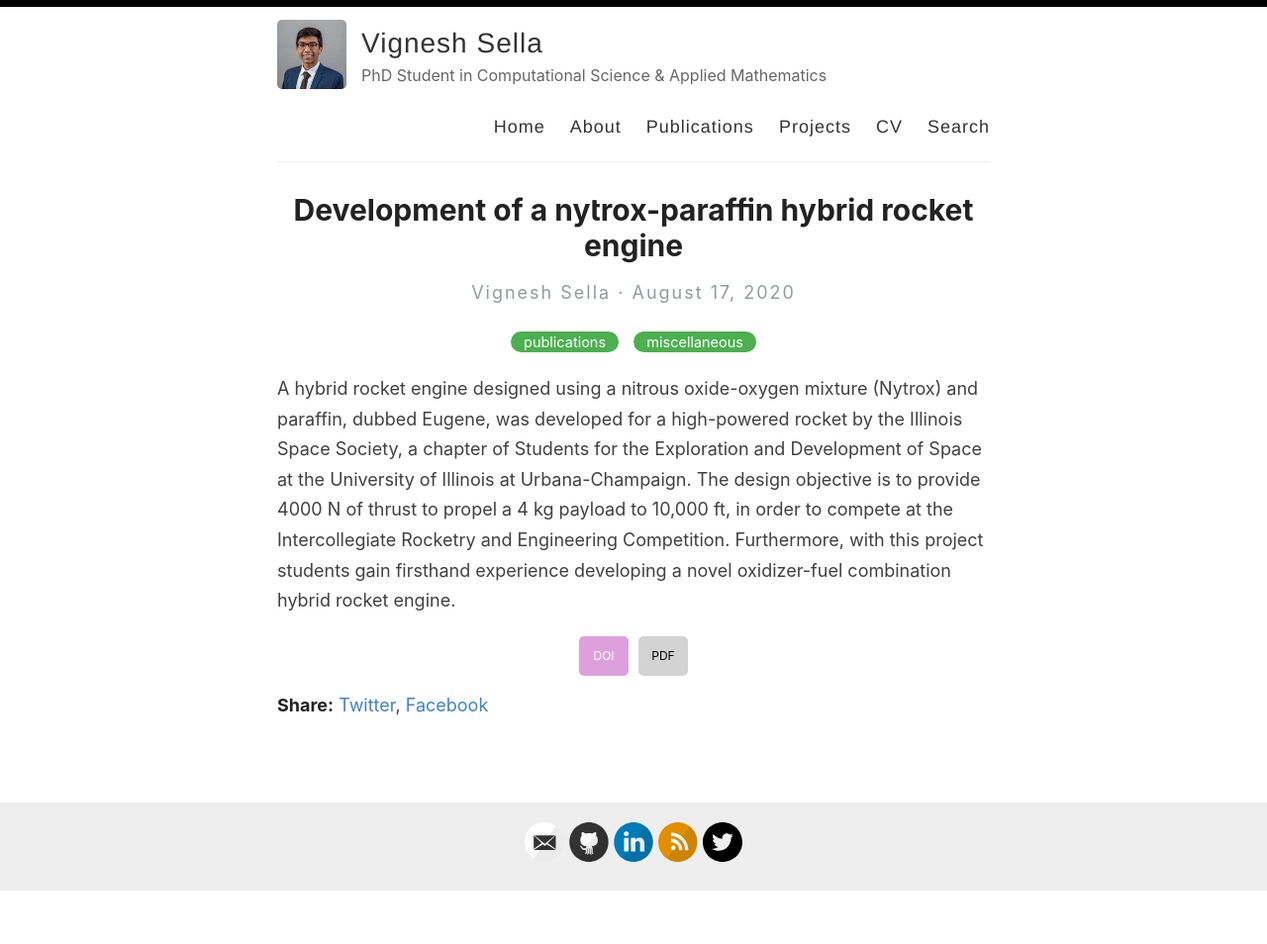
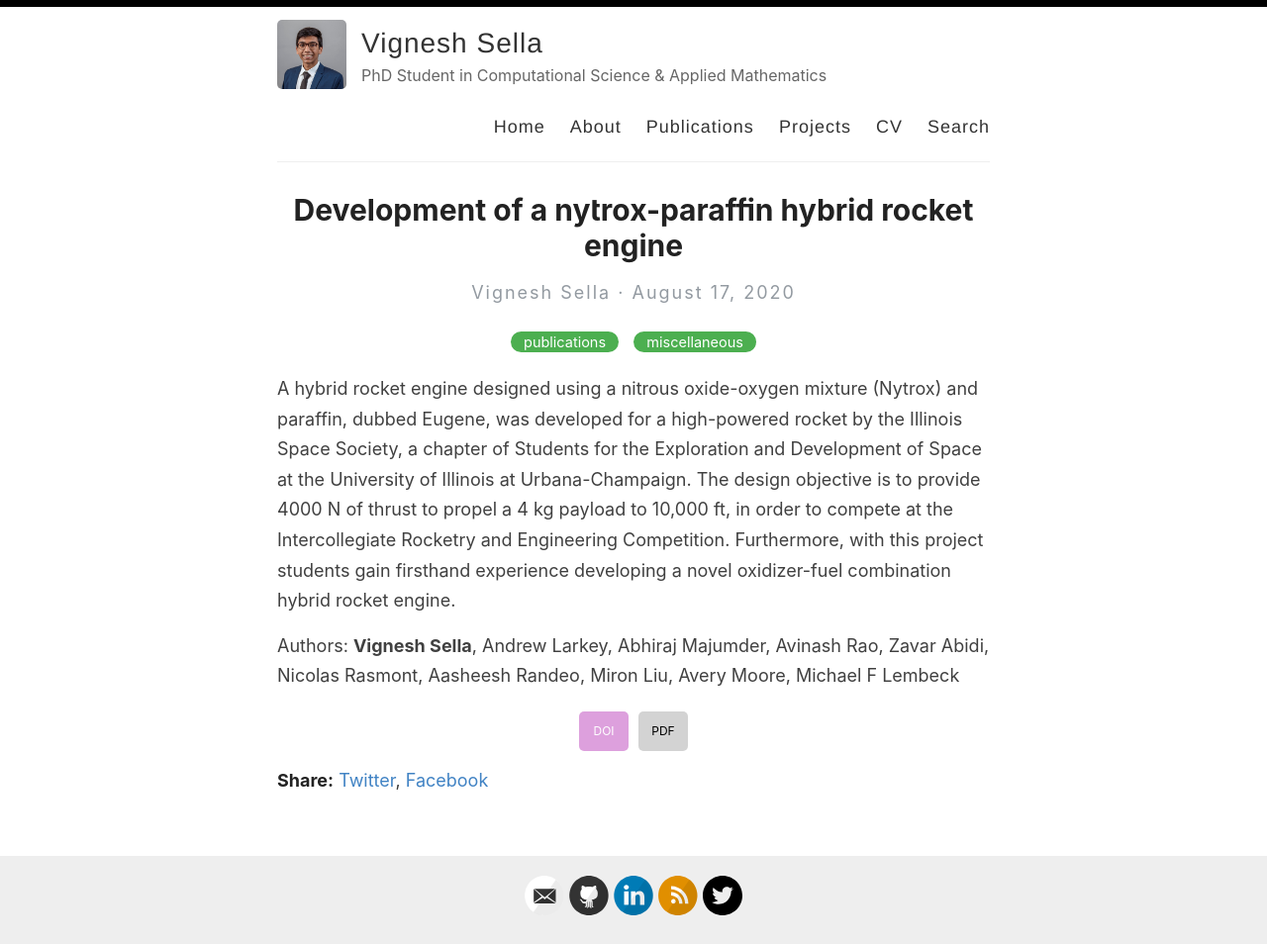
Before and after one commit to VigneshSella/vigneshsella.github.io, a Jekyll site: the page built from _posts/2020-8-17-nytrox-paraffin-hybrid-rocket-engine.md, in a window 1280 px wide. Shown: the whole page at 99% size. Built offline with Jekyll 4.4.1, drawn with Linux system fonts in a browser that asks for light colours; before the commit the page ends 901 px from its top, so only the background shows below that.

Commit message:
home page updates

```diff
--- a/_posts/2020-8-17-nytrox-paraffin-hybrid-rocket-engine.md
+++ b/_posts/2020-8-17-nytrox-paraffin-hybrid-rocket-engine.md
@@ -7,6 +7,8 @@ excerpt: Student-led project to develop a hybrid rocket engine using a novel Nyt
 
 A hybrid rocket engine designed using a nitrous oxide-oxygen mixture (Nytrox) and paraffin, dubbed Eugene, was developed for a high-powered rocket by the Illinois Space Society, a chapter of Students for the Exploration and Development of Space at the University of Illinois at Urbana-Champaign. The design objective is to provide 4000 N of thrust to propel a 4 kg payload to 10,000 ft, in order to compete at the Intercollegiate Rocketry and Engineering Competition. Furthermore, with this project students gain firsthand experience developing a novel oxidizer-fuel combination hybrid rocket engine.
 
+Authors: **Vignesh Sella**, Andrew Larkey, Abhiraj Majumder, Avinash Rao, Zavar Abidi, Nicolas Rasmont, Aasheesh Randeo, Miron Liu, Avery Moore, Michael F Lembeck
+
 <div style="display: flex; justify-content: center; gap: 10px; margin-top: 20px;">
   <a href="https://doi.org/10.2514/6.2020-3729" style="background-color: #dda0dd; color: white; padding: 10px; border-radius: 5px; text-decoration: none; font-size: 12px; display: inline-block; width: 50px; text-align: center;">DOI</a>
 
```
Also changed, not shown: _includes/about-me.md (added, +3 -0 lines), _posts/2021-11-13-turbomachinery-blade-deep-learning.md (+2 -0 lines), index.html (+7 -0 lines).
